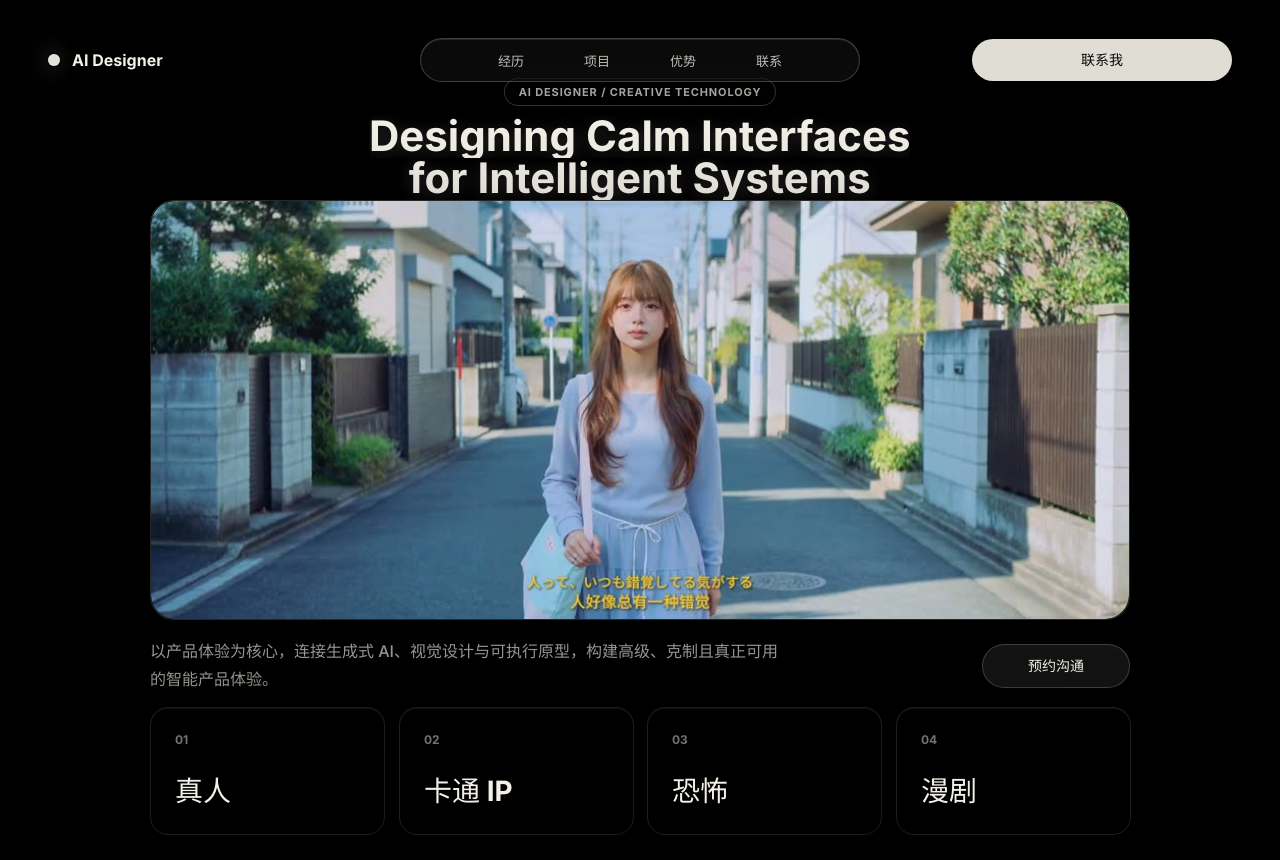
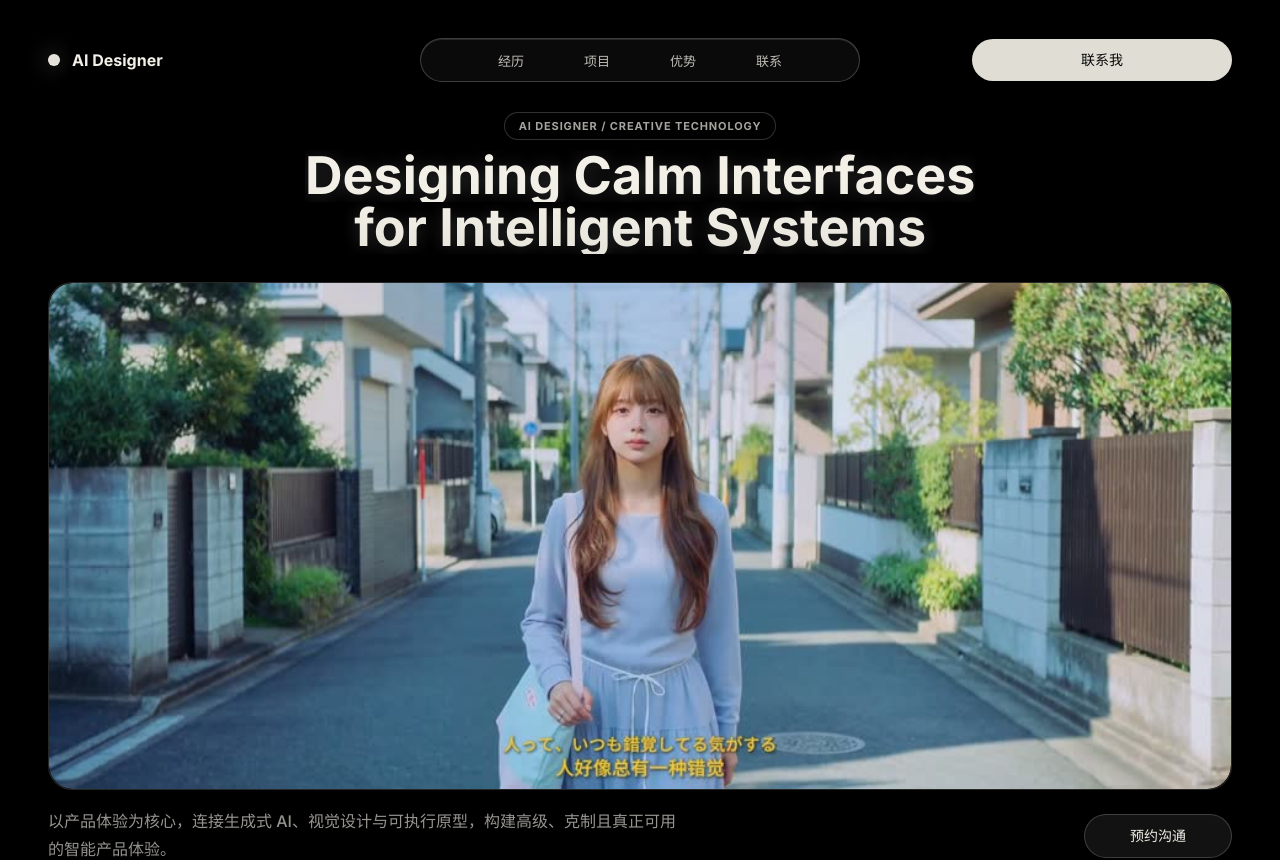
Before and after one commit to 13687950156a-arch/ai-, a React (Vite) app: page / in a window 1280 px wide. Shown: the top 860 px of the page. Built offline with nearby package versions, Linux system fonts and the light colour scheme.

Commit message:
Update styles.css

```diff
--- a/src/styles.css
+++ b/src/styles.css
@@ -1675,3 +1675,14 @@ video {
   .heroStatement { width: min(980px, calc(100vw - 96px)); margin-top: 18px; }
   .heroCategoryGrid { width: min(980px, calc(100vw - 96px)); margin-top: 14px; }
 }
+
+
+/* Unified desktop hero: align with the content panels below. */
+@media (max-height: 1300px) and (min-width: 901px) {
+  .heroInner { padding: 112px 0 56px; }
+  .heroTitleBlock { margin-bottom: 28px; }
+  .hero h1 { margin-top: 10px; font-size: 52px; line-height: 1; }
+  .heroVideoStage { width: min(1700px, calc(100vw - 96px)); aspect-ratio: 1103 / 473; }
+  .heroStatement { width: min(1700px, calc(100vw - 96px)); }
+  .heroCategoryGrid { width: min(1700px, calc(100vw - 96px)); }
+}
```
